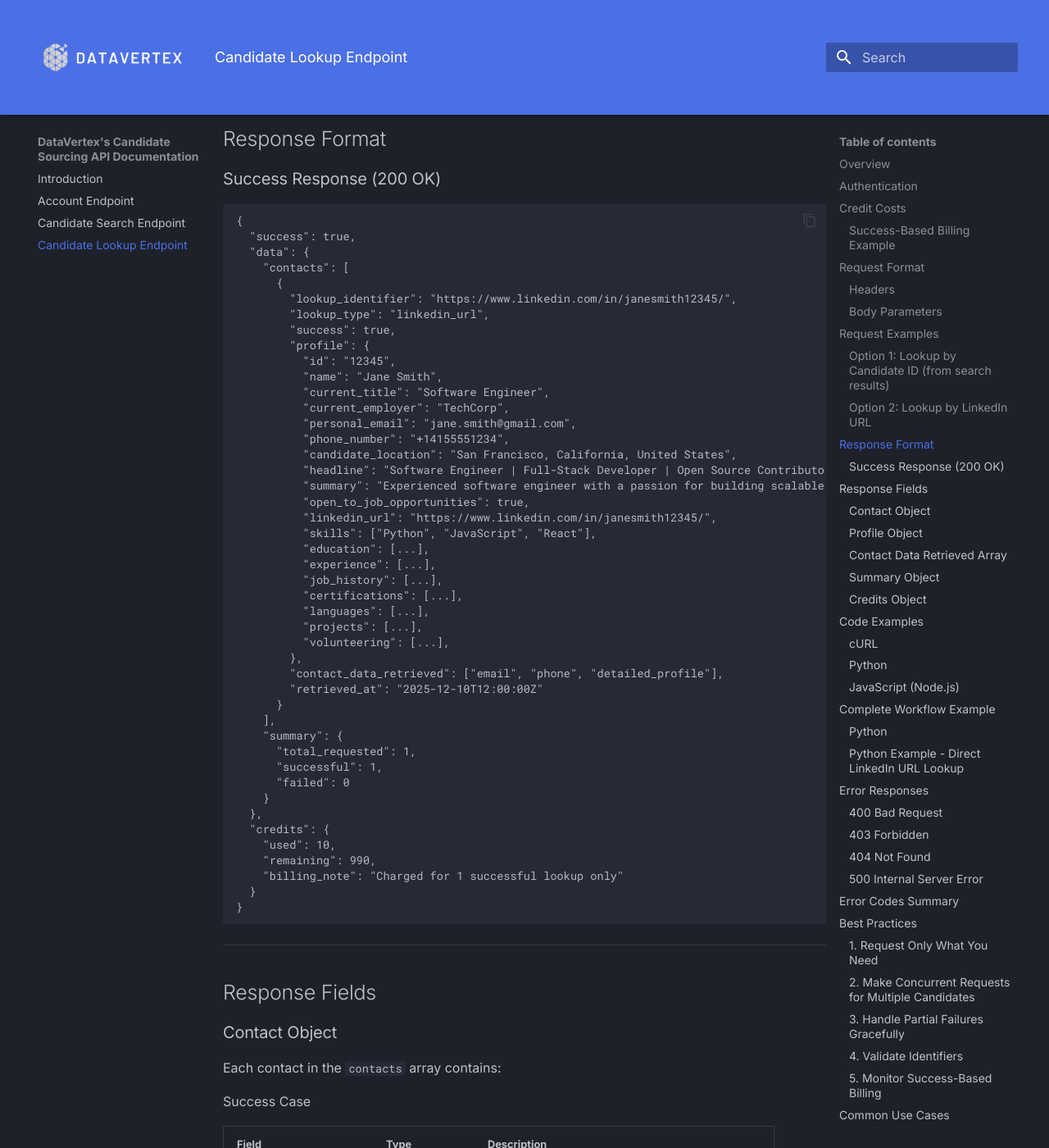
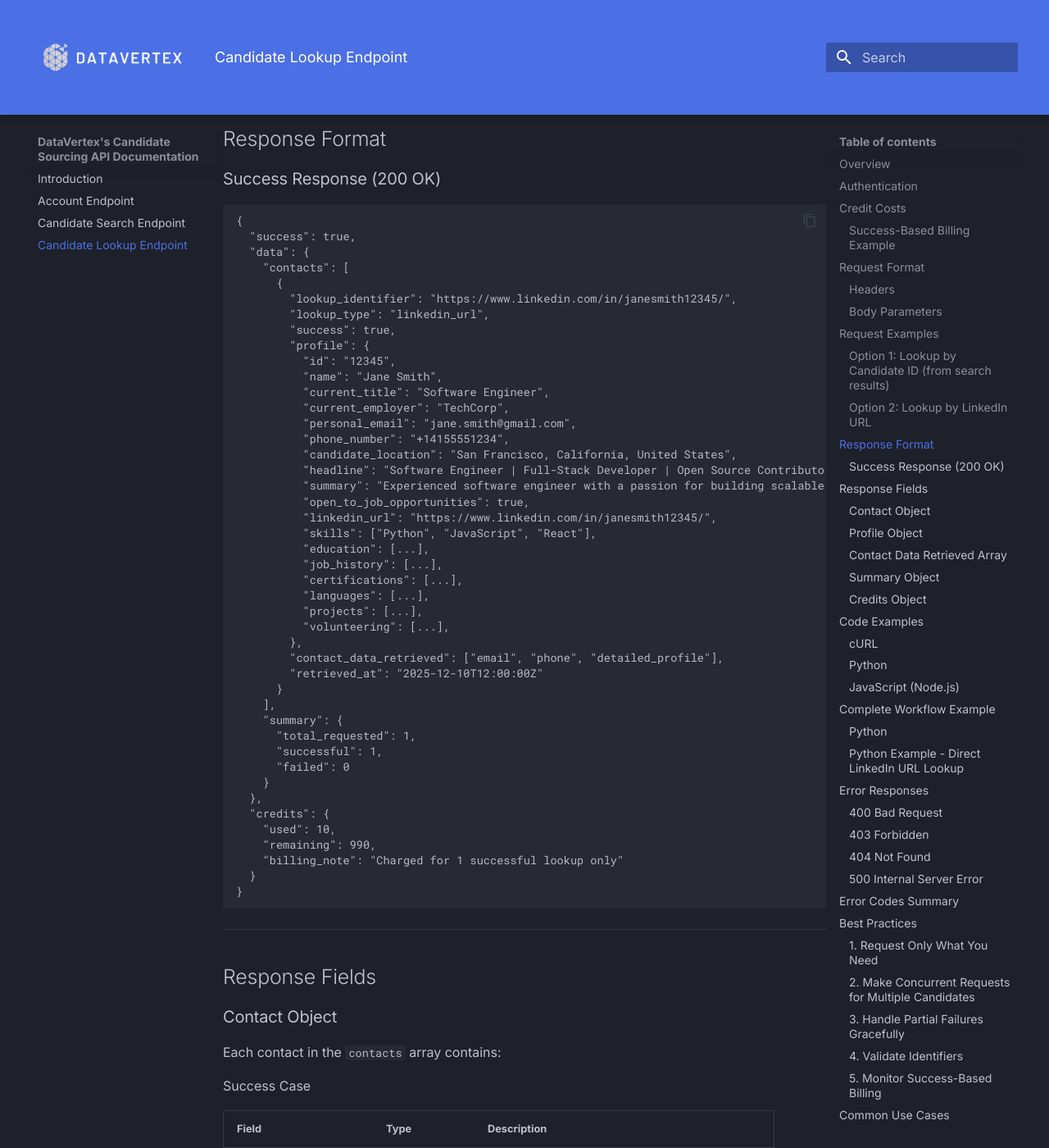
Before and after one commit to jbattdv/dv-api-docs, an MkDocs documentation site: the page built from docs/candidate_lookup_endpoint.md, in a window 1280 px wide and 1400 px high, scrolled down 3549 px. Shown: the whole window at 82% size. Built offline with MkDocs 1.6.1 and Material for MkDocs 9.7.7, drawn with Linux system fonts in a browser that asks for light colours; some of the changed text lies outside the part shown.

Commit message:
Made minor update to output examples for clarity

```diff
--- a/docs/candidate_lookup_endpoint.md
+++ b/docs/candidate_lookup_endpoint.md
@@ -166,7 +166,6 @@ All Contact Information + Candidate's work history, education, and skills.
           "linkedin_url": "https://www.linkedin.com/in/janesmith12345/",
           "skills": ["Python", "JavaScript", "React"],
           "education": [...],
-          "experience": [...],
           "job_history": [...],
           "certifications": [...],
           "languages": [...],
@@ -257,7 +256,6 @@ Detailed Profile Fields (`reveal_detailed_person_enrichment: true`)
 | `summary` | string | Profile summary/bio |
 | `open_to_job_opportunities` | boolean | Whether the candidate has indicated they are open to new job opportunities |
 | `skills` | array | List of skills |
-| `experience` | array | Work experience/job history |
 | `education` | array | Educational background |
 | `job_history` | array | Complete employment history |
 | `certifications` | array | Professional certifications and licenses |
```
